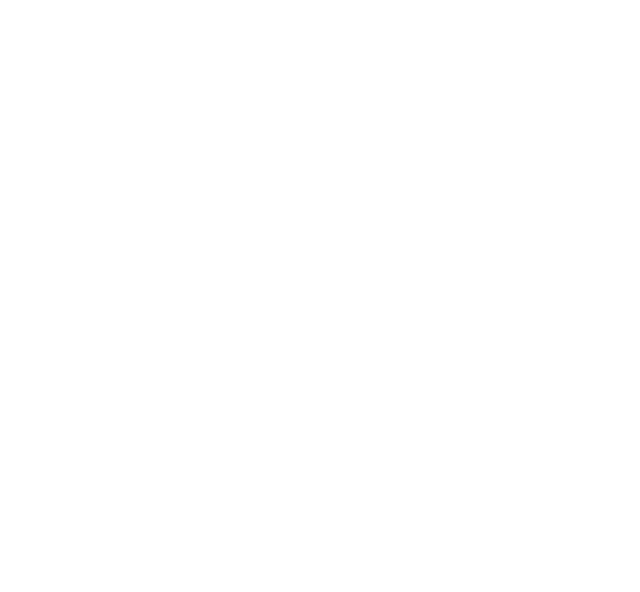
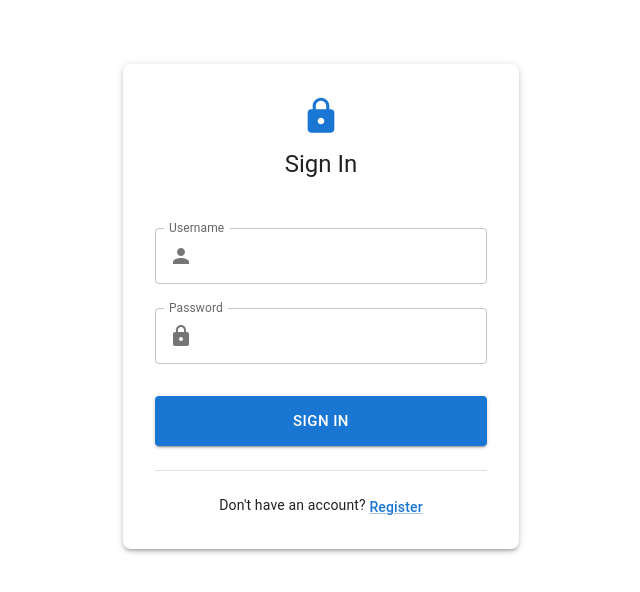
Before and after one commit to PramodHashantha/MetaZync-frontend, a React (Create React App) app: page / in a window 1280 px wide. Before the commit this address had no page. Shown: the top 592 px of the page, without its empty margins (319-959 px from the left). Built offline with nearby package versions, Linux system fonts and the light colour scheme.

Commit message:
backend link and / path set

```diff
--- a/src/App.js
+++ b/src/App.js
@@ -12,7 +12,7 @@ function App() {
   return (
     <Router>
       <Routes>
-        <Route path="/login" element={<LoginPage />} />
+        <Route path="/" element={<LoginPage />} />
         <Route path="/register" element={<RegisterPage />} />
         <Route path="/dashboard" element={<Dashboard />} />
         <Route path="/admin" element={<AdminDashboard />} />
--- a/src/api.js
+++ b/src/api.js
@@ -1,6 +1,6 @@
 import axios from 'axios';
 
-const API = axios.create({ baseURL: 'http://localhost:5000/api' });
+const API = axios.create({ baseURL: 'https://backend-one-ruby-18.vercel.app' });
 
 API.interceptors.request.use((req) => {
   const token = localStorage.getItem('token');
```
